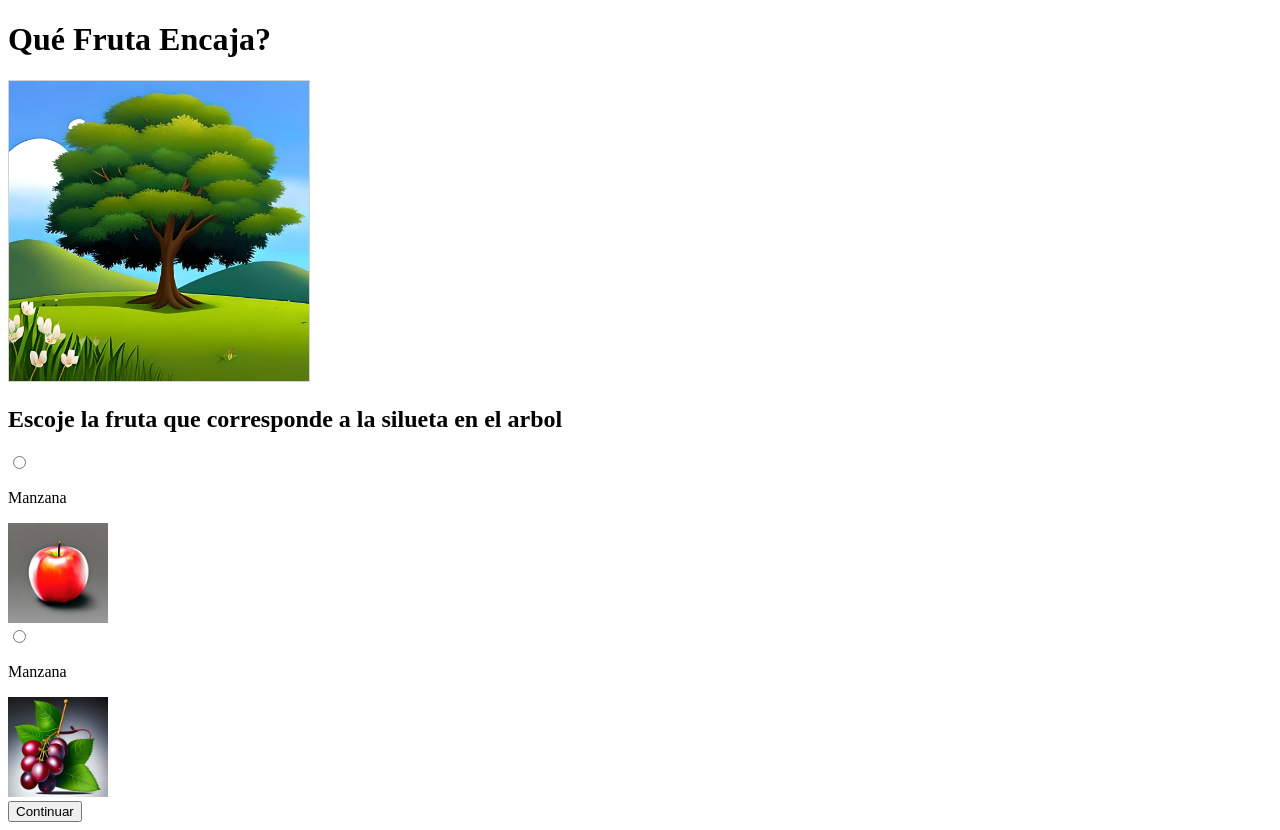
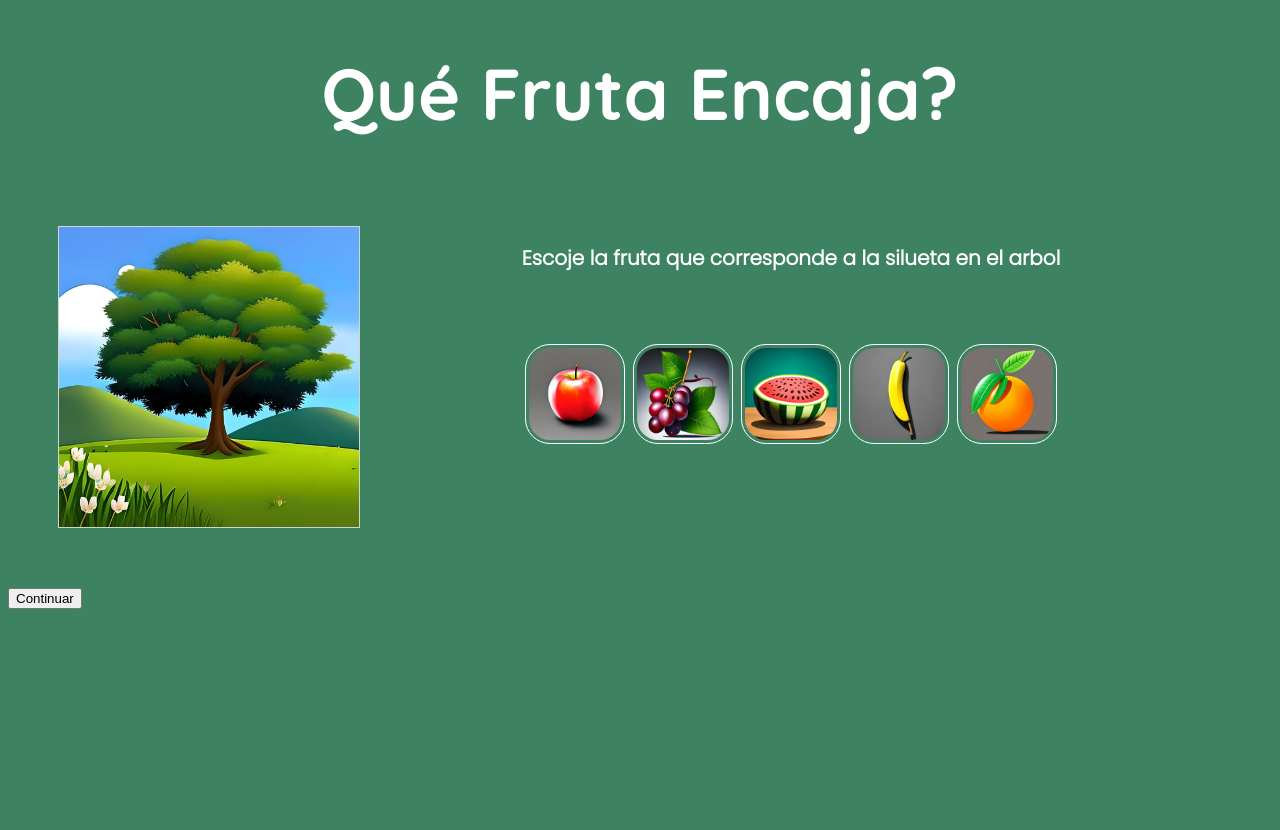
Before and after one commit to julianguacaneme/juegoFrutaEncaja, a plain HTML site: page index.html in a window 1280 px wide. After the commit the page ends 800 px from the top, so only its background shows below. Drawn offline with Linux system fonts and the light colour scheme.

Commit message:
avances en el codigo

```diff
--- a/index.html
+++ b/index.html
@@ -3,39 +3,58 @@
 
 <head>
     <title>Juego: Qué Fruta Encaja?</title>
+    <link rel="stylesheet" href="./styles.css">
 
 </head>
 
 <body>
-    <h1> Qué Fruta Encaja?</h1>
+
+    <div class="titulo">
+        <h1> Qué Fruta Encaja?</h1>
+    </div>
+
 
     <section id="ver-mapa">
 
         <div><canvas id="lienzo" width="300" height="300" style="border:1px solid #d3d3d3;"></canvas></div>
 
-    </section>
-    <section id="seleccionar-fruta">
-        <h2 class="subtitulo">Escoje la fruta que corresponde a la silueta en el arbol</h2>
 
         <div id="contenedor-tarjeta" class="tarjetas">
-            <div><input type="radio" name="manzana" id='mazana' />
-                <label class="tarjeta-de-mokepon" for=manzana>
-                <p>Manzana</p>
-                <img src=./assets/manzana.jpg alt='manzana' width="100" height="100">
-            </label></div>
-            <div><input type="radio" name="uva" id='uva' />
-                <label class="tarjeta-de-fruta" for=uva>
-                <p>Manzana</p>
-                <img src=./assets/uva.jpeg alt='uva' width="100" height="100">
-            </label></div>
+            <h2 class="subtitulo">Escoje la fruta que corresponde a la silueta en el arbol</h2>
+
+            <div id="frutas">
+                <input type="radio" name="manzana" id='mazana' />
+                <label class="tarjeta-de-fruta" for='manzana'>
+                    <img src=./assets/manzana.jpg alt='manzana' width="100" height="100">
+                </label>
+
+                <input type="radio" name="uva" id='uva' />
+                <label class="tarjeta-de-fruta" for='uva'>
+                    <img src=./assets/uva.jpeg alt='uva' width="100" height="100">
+                </label>
+
+                <input type="radio" name="sandia" id='sandia' />
+                <label class="tarjeta-de-fruta" for="sandia">
+                    <img src=./assets/sandia.png alt='sandia' width="100" height="100">
+                </label>
+
+                <input type="radio" name="banana" id='banana' />
+                <label class="tarjeta-de-fruta" for="banana">
+                    <img src=./assets/banana.jpeg alt='banana' width="100" height="100">
+                </label>
+
+                <input type="radio" name="naranja" id='naranja' />
+                <label class="tarjeta-de-fruta" for="naranja">
+                    <img src=./assets/naranja.png alt='naranja' width="100" height="100">
+                </label>
+            </div>
+
+        </div>
 
 
 
-        </div>
-
-        <button id="boton-fruta">Continuar</button>
-
     </section>
+    <button id="boton-fruta">Continuar</button>
 
 
 
--- a/queFrutaEncaja.js
+++ b/queFrutaEncaja.js
@@ -1,7 +1,3 @@
-//Que fruta encaja?
-
-//let frutas = [manzana.nombre, uva.nombre, sandia.nombre, naranja.nombre, banana.nombre]
-
 //constructor de la clase fruta
 let frutas = [];
 
--- /dev/null
+++ b/styles.css
@@ -0,0 +1,71 @@
+@import url('https://fonts.googleapis.com/css2?family=Poppins:wght@300&family=Quicksand:wght@300;500;700&display=swap');
+body {
+    font-family: 'Poppins', sans-serif;
+    background-color: #3D8361;
+}
+
+.titulo {
+    font-family: 'Quicksand', sans-serif;
+    color: white;
+    font-size: 36px;
+}
+
+.subtitulo {
+    color: white;
+    font-size: 20px;
+}
+
+h1 {
+    display: flex;
+    flex-direction: row;
+    align-content: flex-end;
+    align-items: flex-start;
+    justify-content: center;
+}
+
+h2 {
+    display: flex;
+}
+
+#ver-mapa {
+    display: flex;
+    flex-direction: row;
+    align-items: flex-start;
+    align-content: flex-start;
+    justify-content: space-between;
+    margin: 10px;
+    padding: 40px;
+}
+
+#contenedor-tarjeta {
+    display: flex;
+    flex-direction: row;
+    flex-wrap: wrap;
+    align-items: flex-start;
+    justify-content: center;
+}
+
+#frutas {
+    display: flex;
+    flex-direction: row;
+    flex-wrap: wrap;
+    margin: 10px;
+    padding: 40px;
+}
+
+.tarjeta-de-fruta img {
+    width: 100px;
+    height: 100px;
+    padding: 3px;
+    box-sizing: border-box;
+    margin: 4px;
+    border: 1px solid white;
+    border-radius: 25px;
+    display: flex;
+    align-items: center;
+    justify-content: center;
+}
+
+input {
+    display: none;
+}
```
